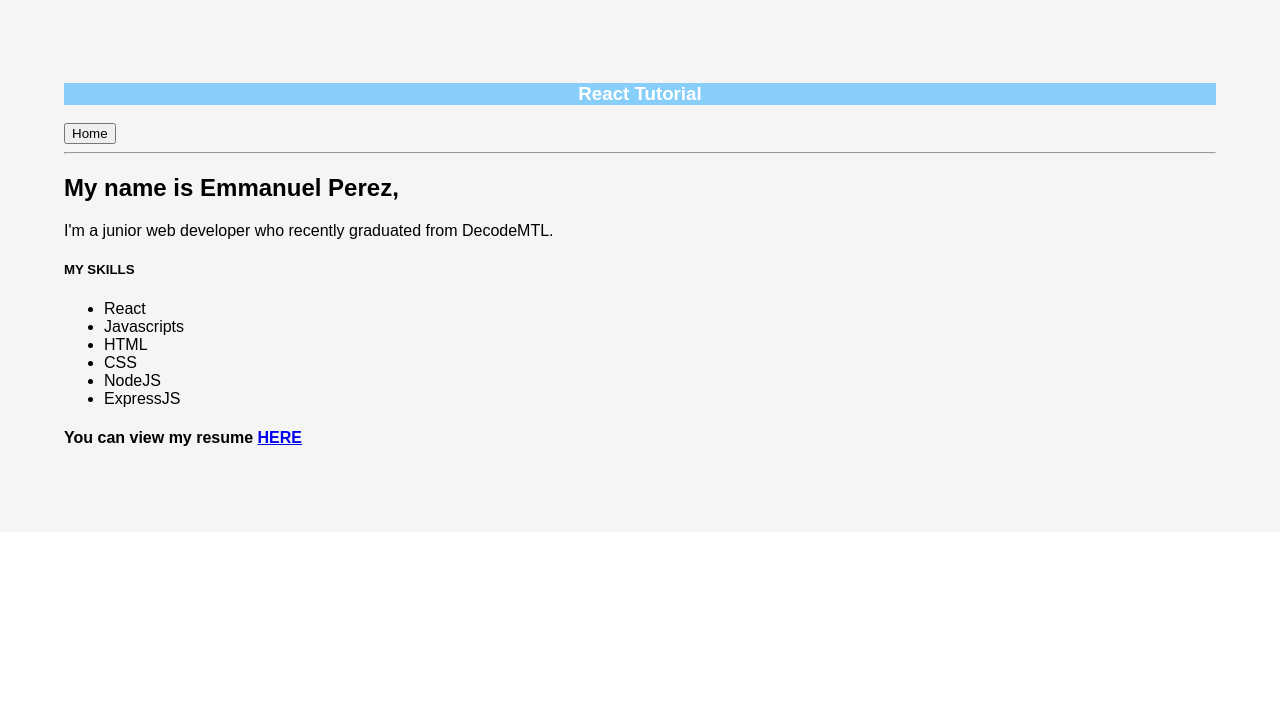
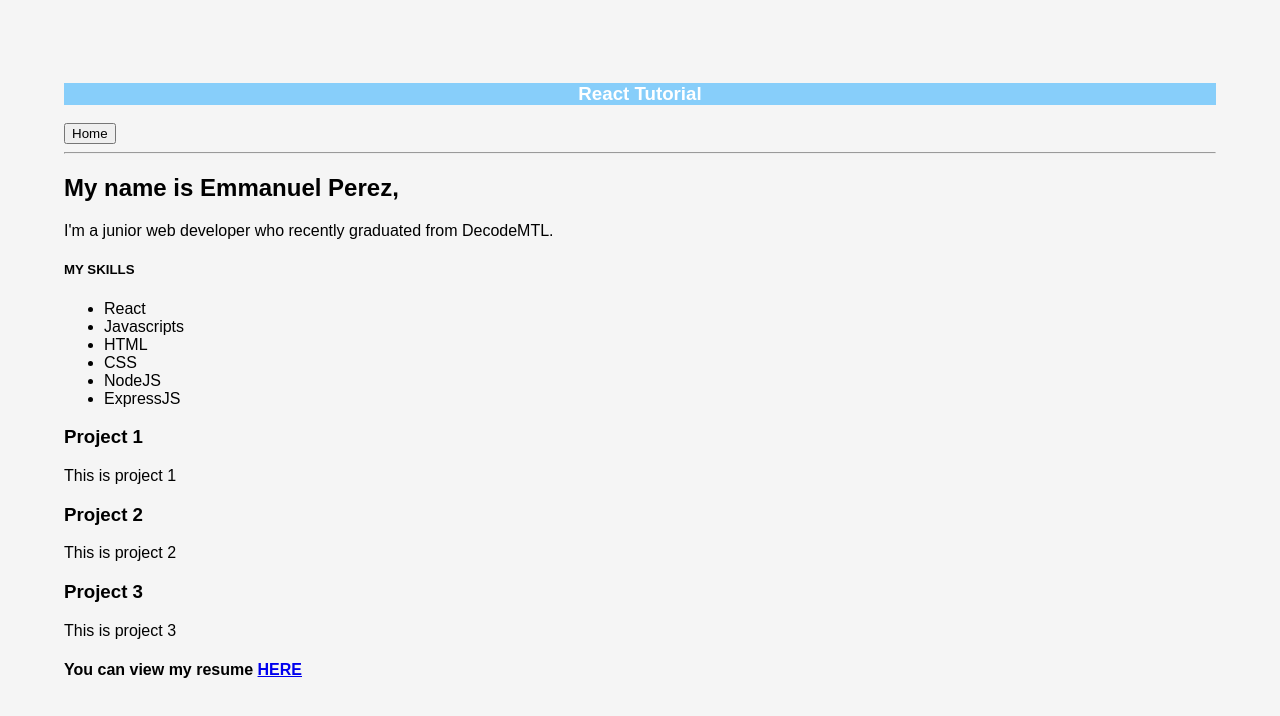
Before and after one commit to Rezz88/Portfolio, a React (Create React App) app: page / in a window 1280 px wide. Both pictures are taken after a click on the button "About me". Shown: the top 716 px of the page. Built offline with nearby package versions, Linux system fonts and the light colour scheme; the HTML template or start-up script is replaced by a standard one.

Commit message:
Added projects to AboutPage

```diff
--- a/src/Components/AboutPage.js
+++ b/src/Components/AboutPage.js
@@ -16,13 +16,21 @@ class AboutPage extends Component {
             <div className="container">
                 <h3 className="main-header">React Tutorial</h3>
                 <button onClick={this.renderHome}>Home</button>
-                <hr/>
+                <hr />
                 <h2>My name is Emmanuel Perez,</h2>
                 <p>I'm a junior web developer who recently graduated from DecodeMTL.</p>
                 <h5>MY SKILLS</h5>
                 <ul>
-                    {this.mySkills().map( x => <li>{x}</li>)}
+                    {this.mySkills().map(x => <li>{x}</li>)}
                 </ul>
+                <div>
+                    <h3>Project 1</h3>
+                    <p>This is project 1</p>
+                    <h3>Project 2</h3>
+                    <p>This is project 2</p>
+                    <h3>Project 3</h3>
+                    <p>This is project 3</p>
+                </div>
                 <div>
                     <h4>You can view my resume <a href="https://docs.google.com/document/d/1kUg102acf8BV4rMA1wyFisX9PCcOAwgGgcT0wS9bDTQ/edit?usp=sharing" target="_blank" rel="noopener noreferrer" >HERE</a></h4>
 
```
